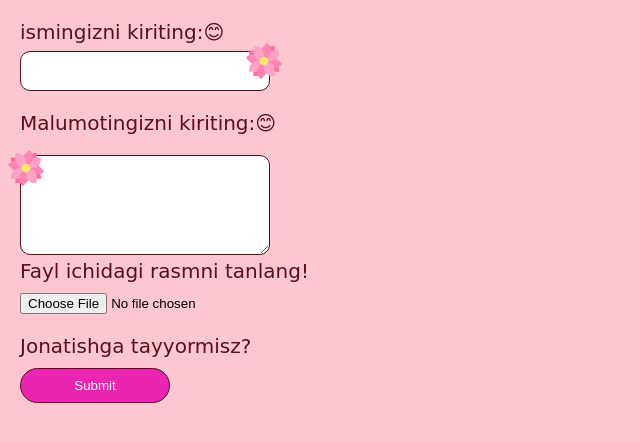
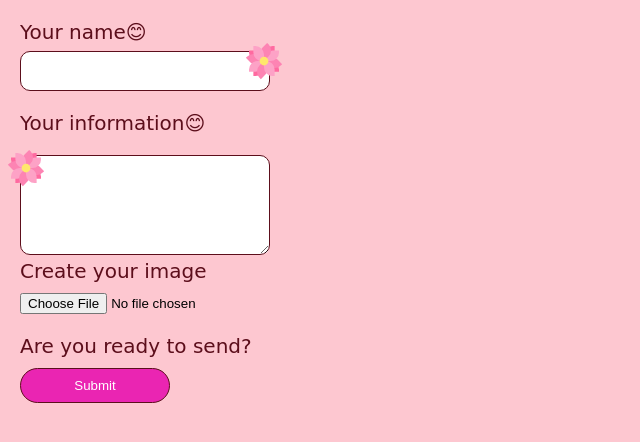
Before and after one commit to Gulruh2101/registr-image, a plain HTML site: page index.html in a window 1280 px wide. Shown: the whole page, without its empty margins (0-640 px from the left). Drawn offline with Linux system fonts and the light colour scheme.

Commit message:
this is translate in English

```diff
--- a/index.html
+++ b/index.html
@@ -8,19 +8,19 @@
 </head>
 <body>
     <form id="form">
-        <label>ismingizni kiriting:😊</label>
+        <label>Your name😊</label>
         <br>
         <input id="ism" type="text">
         <br>
-        <label>Malumotingizni kiriting:😊</label>
+        <label>Your information😊</label>
         <br>
         <textarea id="about" cols="30" rows="10"></textarea>
         <br>
-        <label>Fayl ichidagi rasmni tanlang!</label>
+        <label>Create your image</label>
         <br>
         <input type="file" id="rasm">
         <br>
-        <label>Jonatishga tayyormisz?</label>
+        <label>Are you ready to send?</label>
         <br>
         <input class="jonat" type="submit" onsubmit="getData">
         <br>
--- a/main.js
+++ b/main.js
@@ -1,4 +1,4 @@
-alert('Assalomu alaykum loyihachamga hush kelibsiz!!🥰')
+alert('hello dears!!🥰')
 
 const arrgument = []
 form.onsubmit = (masalan)=>{
--- a/style.css
+++ b/style.css
@@ -59,10 +59,7 @@ body{
 }
 
 input{
-    /* background-color: rgb(92, 14, 27); */
     margin-top: 10px;
-    /* padding-left: 10px;
-    padding-right: 10px; */
     margin-bottom: 20px;
 }
 
```
Also changed, not shown: 1 other file.
